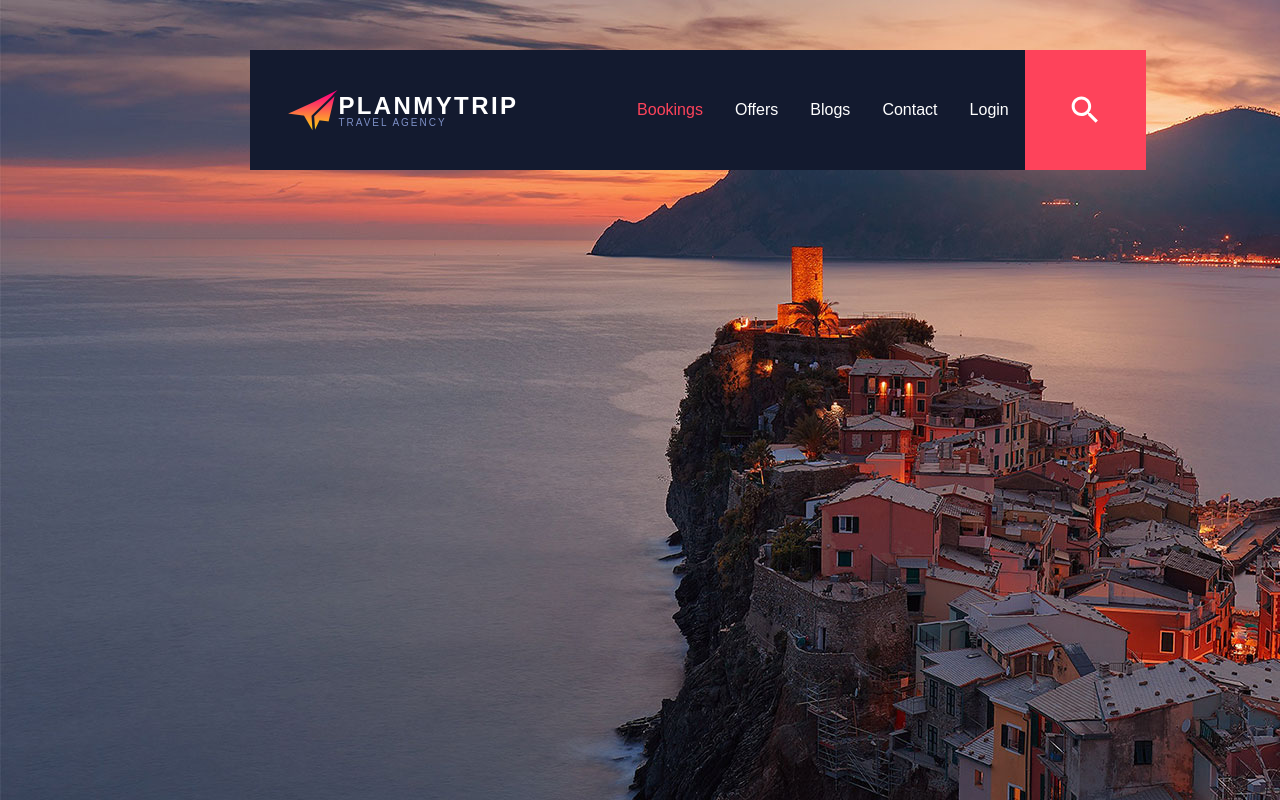
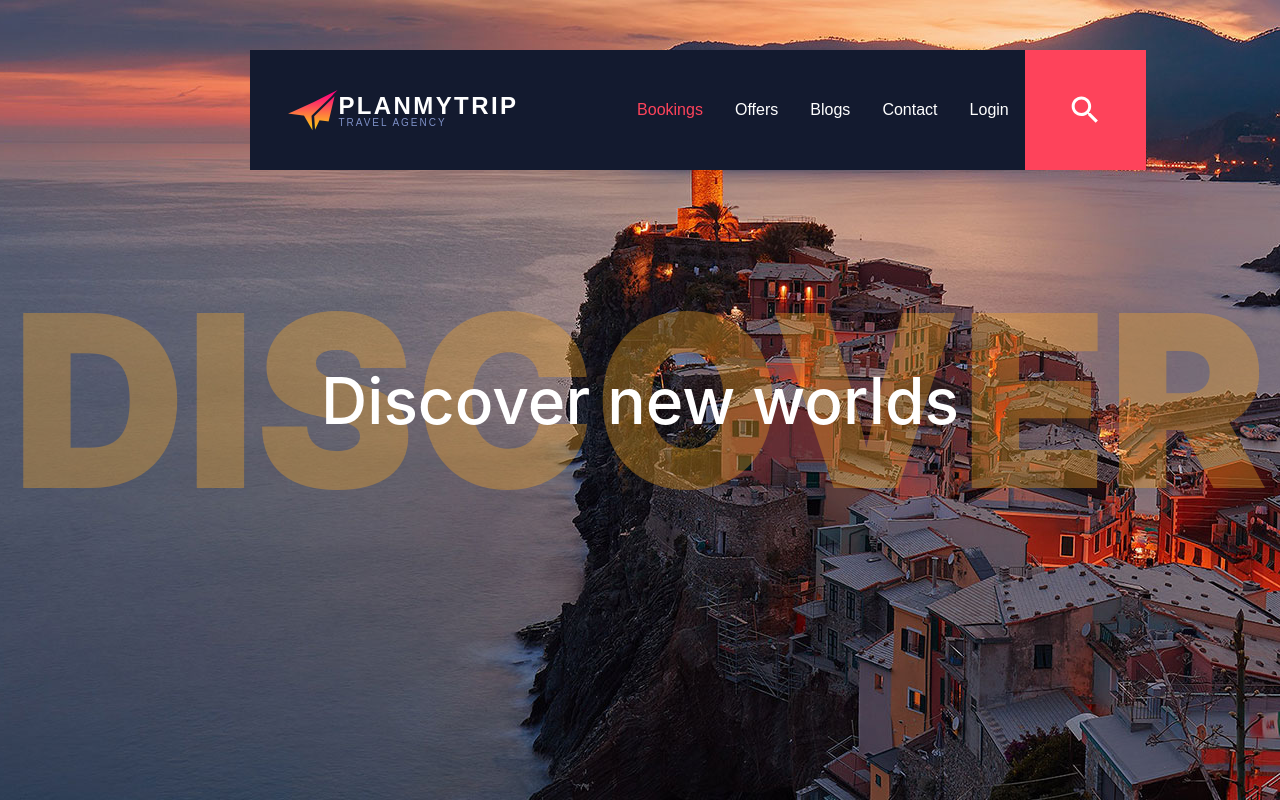
Before and after one commit to debajyotidasgupta/PlanMyTrip, a React (Create React App) app in the folder web-app/frontend/: page / in a window 1280 px wide. Built offline with nearby package versions, Linux system fonts and the light colour scheme.

Commit message:
nav completed

```diff
--- a/web-app/frontend/src/components/Landing.js
+++ b/web-app/frontend/src/components/Landing.js
@@ -5,7 +5,10 @@ export class Landing extends Component {
     render() {
         return (
             <div className="main">
-
+                <div className="landing">
+                    <h1>discover</h1>
+                    <h3>Discover new worlds</h3>
+                </div>
             </div>
         )
     }
--- a/web-app/frontend/src/styles/Landing.scss
+++ b/web-app/frontend/src/styles/Landing.scss
@@ -1,5 +1,25 @@
-.main {
+.landing {
   background-image: url("../assets/images/home.jpg");
+  background-position: -100px;
   height: 100vh;
   width: 100%;
+  display: flex;
+  flex-direction: column;
+  justify-content: center;
+  align-items: center;
+
+  h1 {
+    font-size: 15rem;
+    font-weight: 900;
+    opacity: 0.34;
+    color: #fdaa27;
+    text-transform: uppercase;
+  }
+
+  h3 {
+    position: absolute;
+    color:white;
+    font-size: 4em;
+    font-weight: 500;
+  }
 }
```
